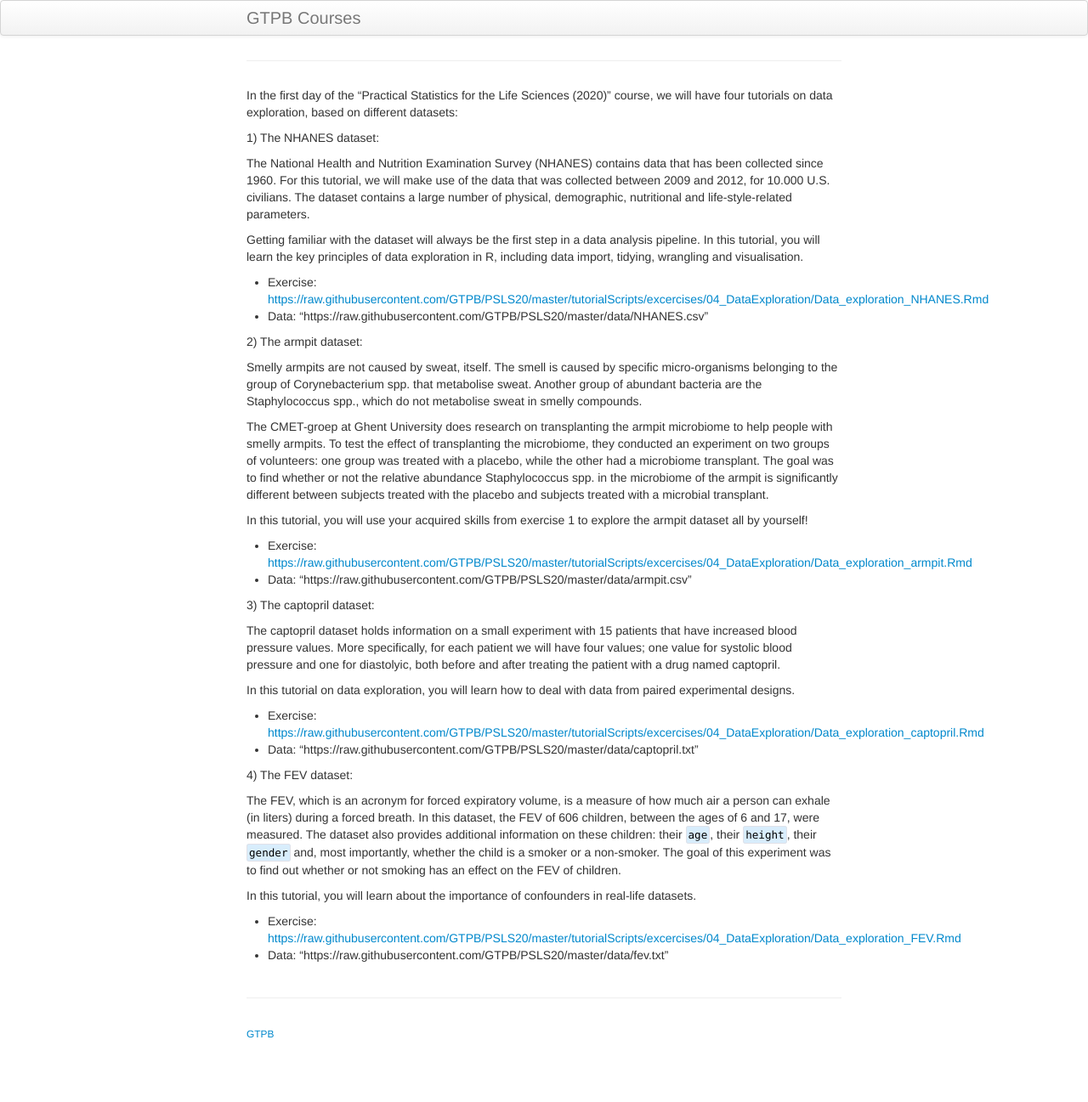
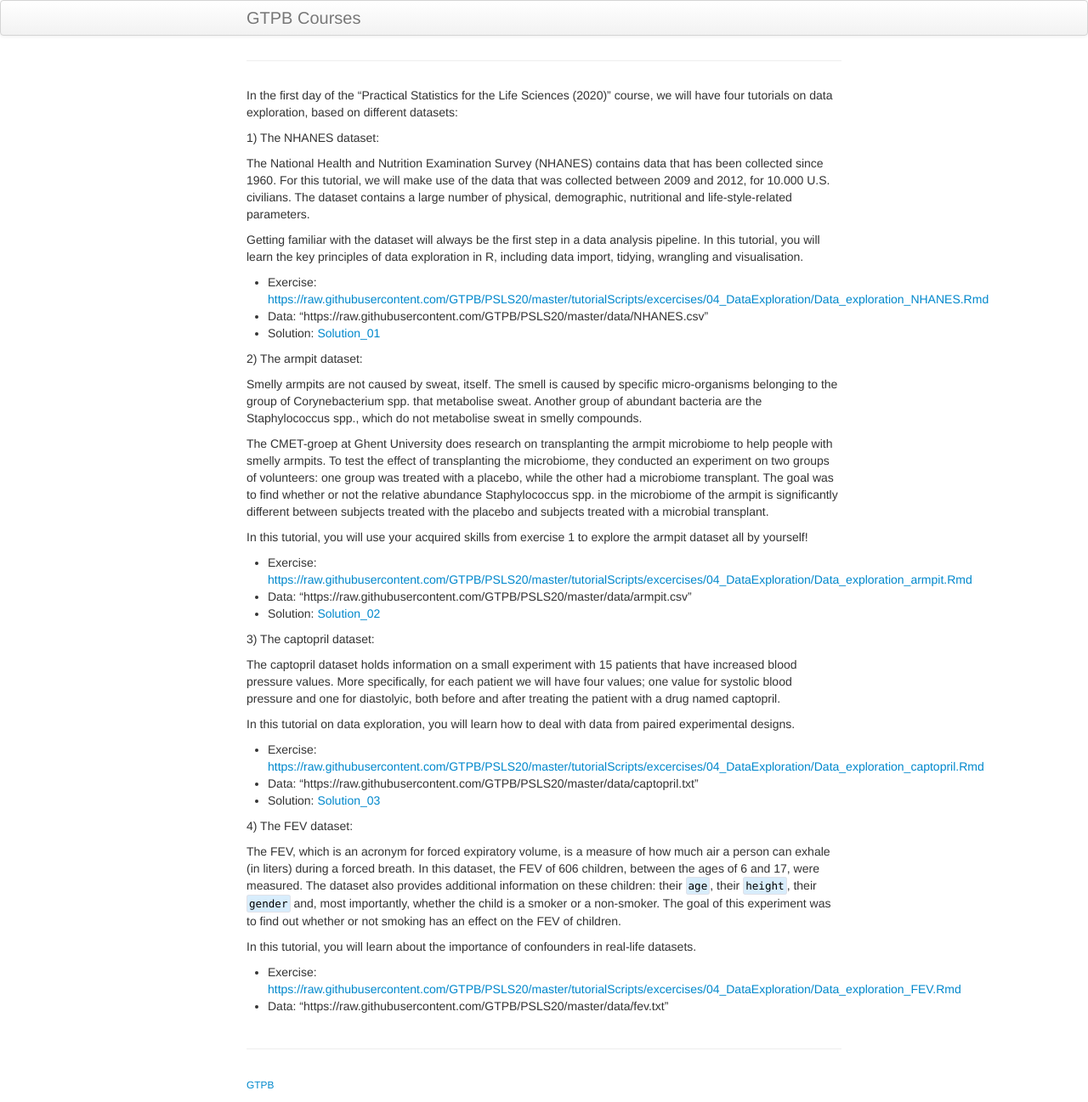
Before and after one commit to GTPB/PSLS20, a Jekyll site: the page built from pages/04_dataExploration.md, in a window 1280 px wide. Shown: the whole page at 85% size. Built offline with Jekyll 4.4.1, drawn with Linux system fonts in a browser that asks for light colours; our own code applies the rules of GitHub Pages for plain Markdown files; before the commit the page ends 1237 px from its top, so only the background shows below that.

Commit message:
Add solutions of data exploration

```diff
--- a/pages/04_dataExploration.md
+++ b/pages/04_dataExploration.md
@@ -11,6 +11,7 @@ In this tutorial, you will learn the key principles of data exploration in R, in
 
 - Exercise: [https://raw.githubusercontent.com/GTPB/PSLS20/master/tutorialScripts/excercises/04_DataExploration/Data_exploration_NHANES.Rmd](https://raw.githubusercontent.com/GTPB/PSLS20/master/tutorialScripts/excercises/04_DataExploration/Data_exploration_NHANES.Rmd)
 - Data: "https://raw.githubusercontent.com/GTPB/PSLS20/master/data/NHANES.csv"
+- Solution: [Solution_01](https://raw.githubusercontent.com/GTPB/PSLS20/master/tutorialScripts/solutions/04_DataExploration/Data_exploration_NHANES.Rmd)
 
 2) The armpit dataset:
 
@@ -28,6 +29,7 @@ In this tutorial, you will use your acquired skills from exercise 1 to explore t
 
 - Exercise: [https://raw.githubusercontent.com/GTPB/PSLS20/master/tutorialScripts/excercises/04_DataExploration/Data_exploration_armpit.Rmd](https://raw.githubusercontent.com/GTPB/PSLS20/master/tutorialScripts/excercises/04_DataExploration/Data_exploration_armpit.Rmd)
 - Data: "https://raw.githubusercontent.com/GTPB/PSLS20/master/data/armpit.csv"
+- Solution: [Solution_02](https://raw.githubusercontent.com/GTPB/PSLS20/master/tutorialScripts/solutions/04_DataExploration/Data_exploration_armpit.Rmd)
 
 
 3) The captopril dataset:
@@ -40,6 +42,8 @@ In this tutorial on data exploration, you will learn how to deal with data from
 
 - Exercise: [https://raw.githubusercontent.com/GTPB/PSLS20/master/tutorialScripts/excercises/04_DataExploration/Data_exploration_captopril.Rmd](https://raw.githubusercontent.com/GTPB/PSLS20/master/tutorialScripts/excercises/04_DataExploration/Data_exploration_captopril.Rmd)
 - Data: "https://raw.githubusercontent.com/GTPB/PSLS20/master/data/captopril.txt"
+- Solution: [Solution_03](https://raw.githubusercontent.com/GTPB/PSLS20/master/tutorialScripts/solutions/04_DataExploration/Data_exploration_captopril.Rmd)
+
 
 4) The FEV dataset:
 
```
